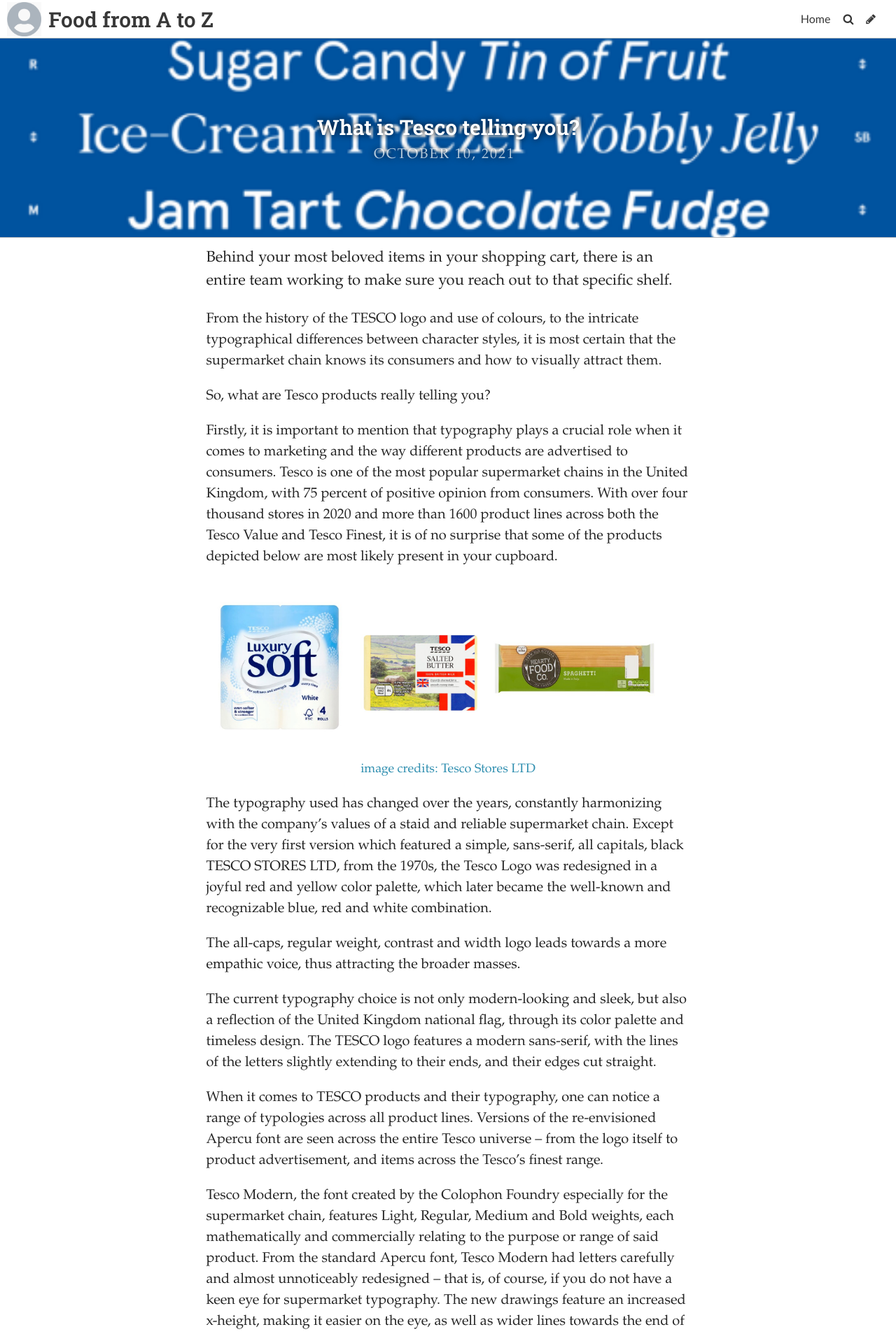
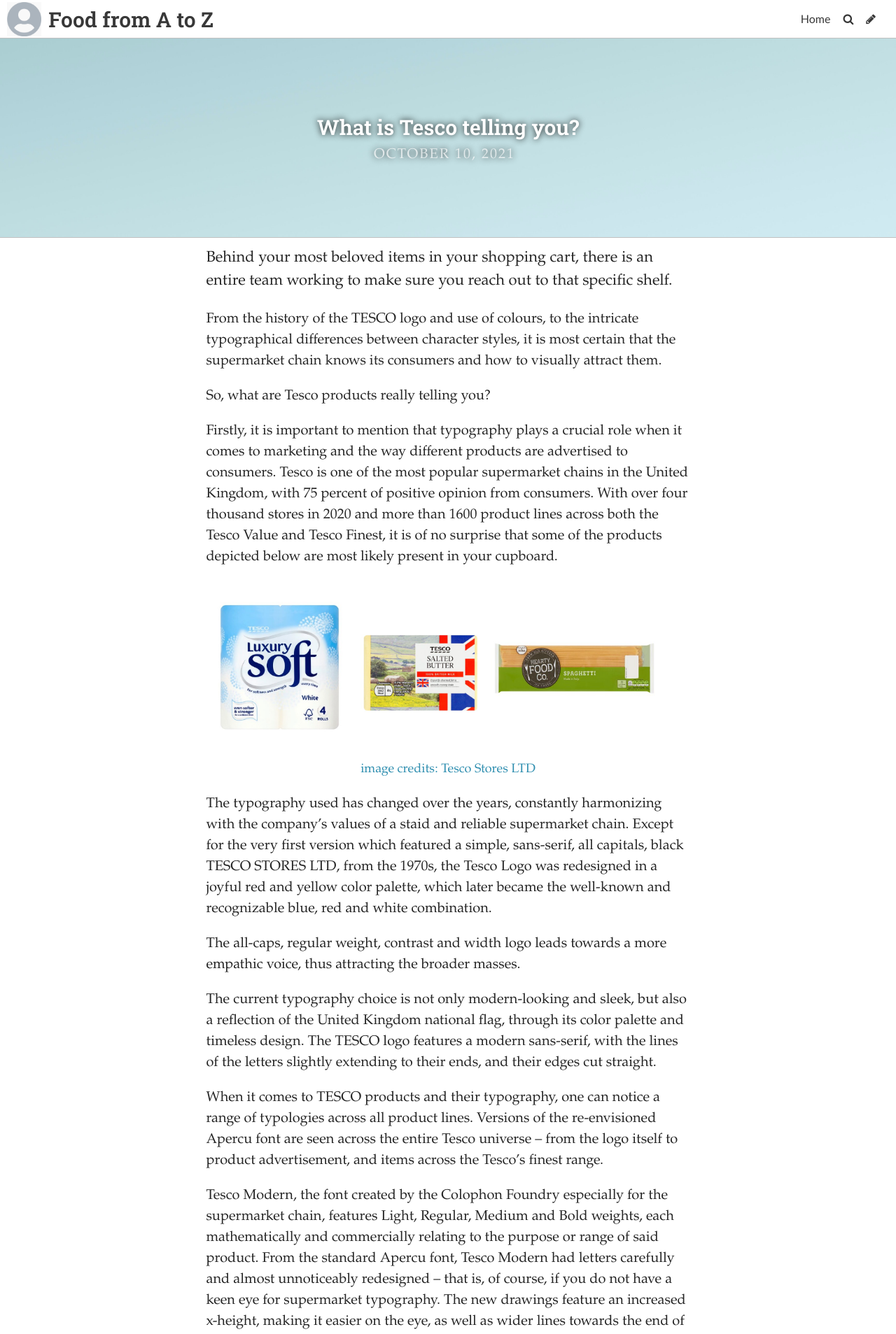
Before and after one commit to DianaMiu/typographymodule, a Jekyll site: the page built from _posts/2021-10-12-what-is-tesco-telling-you.md, in a window 1280 px wide. Shown: the top 1907 px of the page at 70% size. Built offline with Jekyll 4.4.1, drawn with Linux system fonts in a browser that asks for light colours; some web fonts are replaced.

Commit message:
Update Post “2021-10-12-what-is-tesco-telling-you”

```diff
--- a/_posts/2021-10-12-what-is-tesco-telling-you.md
+++ b/_posts/2021-10-12-what-is-tesco-telling-you.md
@@ -2,7 +2,7 @@
 layout: post
 title: What is Tesco telling you?
 date: 2021-10-10T12:07:50.974Z
-image: ../uploads/picture-1.png
+image: ../uploads/simone-hutsch-dq3a90tprqy-unsplash.jpg
 title_color: "#ffffff"
 comments: false
 ---
```
Also changed, not shown: uploads/simone-hutsch-dq3a90tprqy-unsplash.jpg (added).
